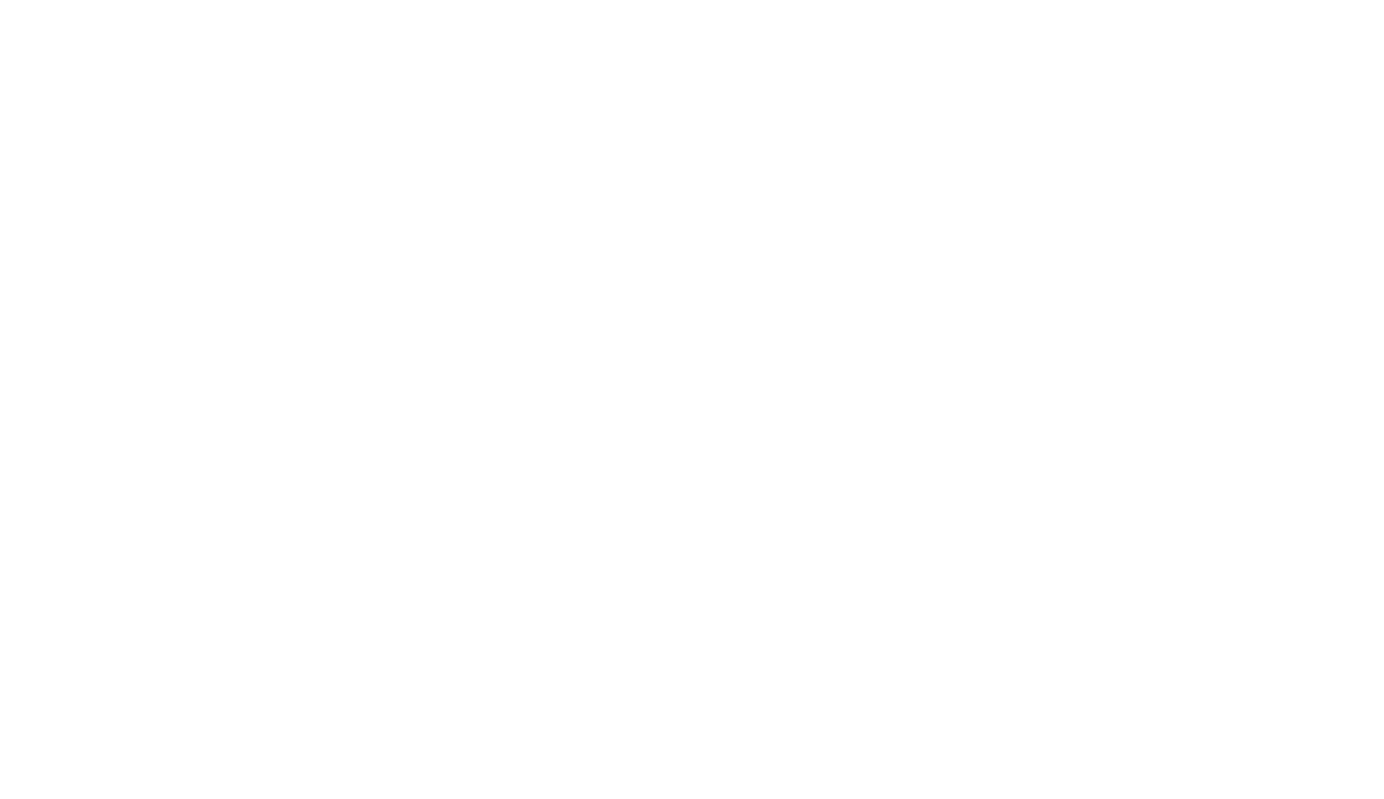
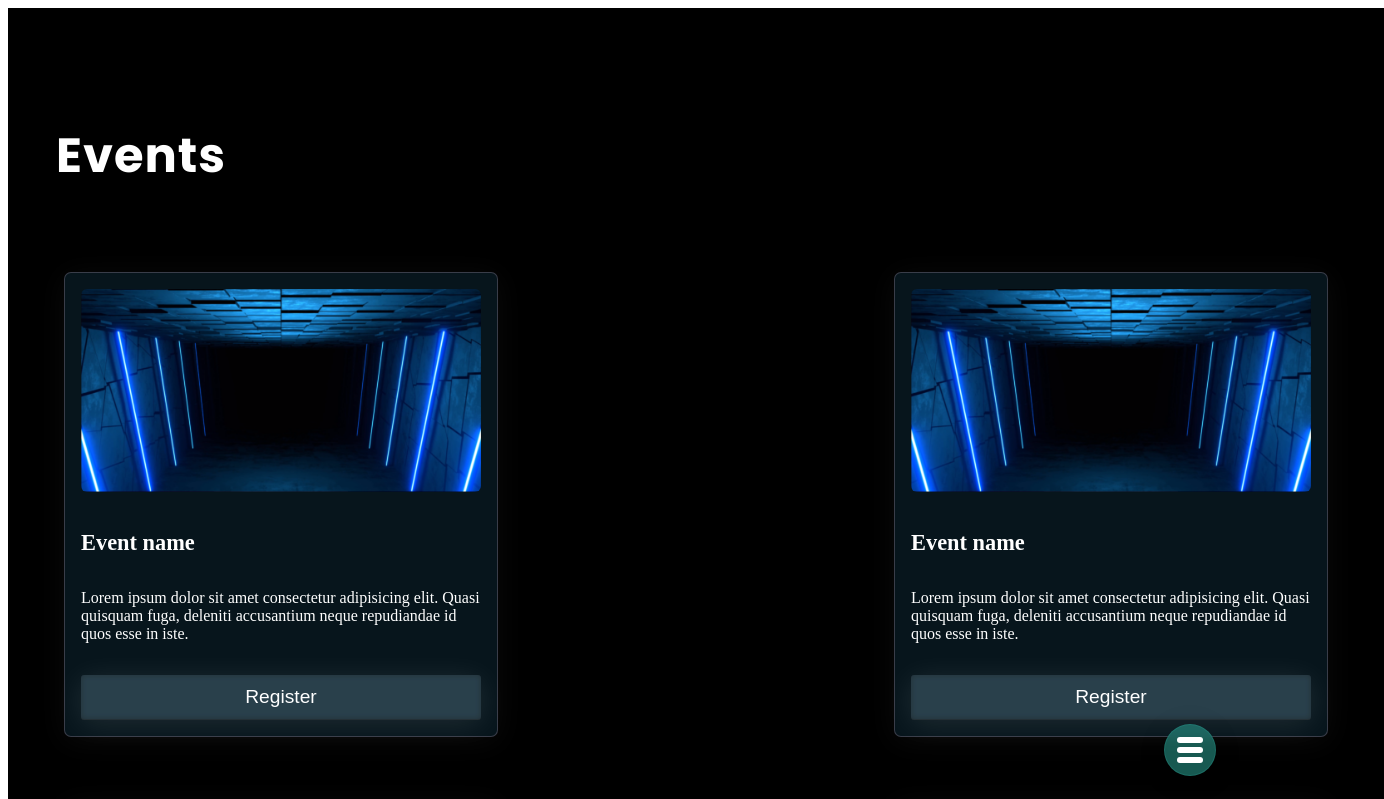
Before and after one commit to subrat611/technorollix23, a Nuxt app: page /event in a window 1280 px wide. Before the commit this address had no page. Shown: the top 799 px of the page, 1384 px wide, since content can reach past the window. Built offline with nearby package versions, Linux system fonts and the light colour scheme; a web font is replaced by a local one.

Commit message:
event page design

```diff
--- /dev/null
+++ b/components/EventCard.vue
@@ -0,0 +1,104 @@
+<template>
+  <div class="card-container">
+    <div class="card-img">
+      <img src="~/assets/img/bg.png" />
+    </div>
+    <div class="card-content">
+      <p>Event name</p>
+      <p>
+        Lorem ipsum dolor sit amet consectetur adipisicing elit. Quasi quisquam
+        fuga, deleniti accusantium neque repudiandae id quos esse in iste.
+      </p>
+      <button>register</button>
+    </div>
+  </div>
+</template>
+
+<script>
+export default {
+  name: 'EventCard',
+}
+</script>
+
+<style lang="scss" scoped>
+.card-container {
+  margin: 0 0.5rem 4rem 0.5rem;
+  width: 400px;
+  background: rgba(63, 194, 255, 0.11);
+  border-radius: 7px;
+  box-shadow: 0 4px 30px rgba(104, 104, 104, 0.1);
+  backdrop-filter: blur(3.3px);
+  -webkit-backdrop-filter: blur(3.3px);
+    border: 1px solid rgba(255, 217, 252, 0.2);
+  padding: 1rem;
+
+  .card-img {
+    width: 100%;
+
+    img {
+      border-radius: 6px;
+      width: 100%;
+    }
+  }
+  .card-content {
+    width: 100%;
+
+    p:first-child {
+      font-size: 1.4rem;
+      padding: 0.7rem 0;
+      font-weight: 600;
+    }
+
+    p:last-child {
+      line-height: 1.2rem;
+    }
+
+    button {
+      margin-top: 1rem;
+      width: 100%;
+      padding: 0.7rem;
+      font-size: 1.2rem;
+      border: none;
+      color: #fff;
+      text-transform: capitalize;
+      border-radius: 3px;
+      outline: none;
+
+      background: rgba(255, 255, 255, 0.116);
+      box-shadow: 0 4px 30px rgba(255, 255, 255, 0.1);
+      backdrop-filter: blur(3.3px);
+      -webkit-backdrop-filter: blur(3.3px);
+
+      transition: all 200ms ease-out;
+
+      &:hover {
+        background: rgba(255, 255, 255, 0.253);
+        box-shadow: 0 4px 30px rgba(255, 255, 255, 0.1);
+        backdrop-filter: blur(3.3px);
+        -webkit-backdrop-filter: blur(3.3px);
+      }
+    }
+  }
+}
+
+@media all and (max-width: '912px') {
+  .card-container {
+    width: 100%;
+    margin: 1rem 0.5rem;
+
+    .card-content {
+      p:first-child {
+        font-size: 1.1rem;
+      }
+
+      p:last-child {
+        font-size: 1rem;
+      }
+
+      button {
+        font-size: 1rem;
+      }
+    }
+  }
+}
+</style>
--- a/components/NavBar.vue
+++ b/components/NavBar.vue
@@ -14,7 +14,7 @@
             <nuxt-link to="/">home</nuxt-link>
           </li>
           <li class="nav-item" @click="openMenu">
-            <nuxt-link to="/commingsoon">events</nuxt-link>
+            <nuxt-link to="/event">events</nuxt-link>
           </li>
           <li class="nav-item" @click="openMenu">
             <nuxt-link to="/commingsoon">schedule</nuxt-link>
--- /dev/null
+++ b/pages/event.vue
@@ -0,0 +1,54 @@
+<template>
+  <div>
+    <nav-bar />
+    <div class="event-container">
+      <p class="page-title">Events</p>
+      <div class="event-lists">
+        <event-card v-for="(e, i) in 10" :key="i" />
+      </div>
+    </div>
+  </div>
+</template>
+
+<script>
+import EventCard from '~/components/EventCard.vue'
+export default {
+  name: 'EventPage',
+  components: { EventCard },
+}
+</script>
+
+<style lang="scss" scoped>
+.event-container {
+  background: #000;
+  height: 100%;
+  width: 100vw;
+  padding: 4rem 3rem 2rem 3rem;
+  color: #fff;
+
+  .page-title {
+    font-family: 'Poppins', sans-serif;
+    font-weight: bold;
+    font-size: 3rem;
+    letter-spacing: 0.02em;
+    width: fit-content;
+  }
+
+  .event-lists {
+    margin-top: 5rem;
+    display: flex;
+    justify-content: space-between;
+    flex-wrap: wrap;
+  }
+}
+
+@media all and (max-width: '912px') {
+  .event-container {
+    padding: 4rem 2rem 2rem 2rem;
+
+    .page-title {
+      font-size: 2.5rem;
+    }
+  }
+}
+</style>
```
